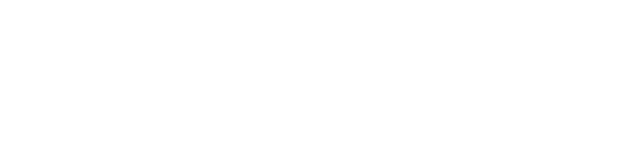
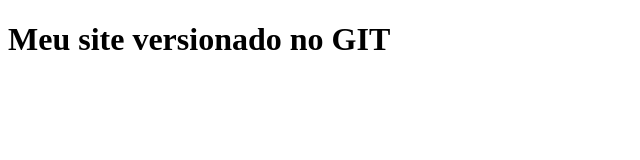
Before and after one commit to ricvilasboas/ricvilasboas, a plain HTML site: page index.html in a window 1280 px wide. Shown: the whole page, without its empty margins (0-640 px from the left). Drawn offline with Linux system fonts and the light colour scheme.

Commit message:
commit alteracao 2

```diff
--- a/index.html
+++ b/index.html
@@ -7,6 +7,6 @@
     <title>Site do Vilas</title>
 </head>
 <body>
-
-</body>
+    <h1>Meu site versionado no GIT</h1>
+    </body>
 </html>
```
